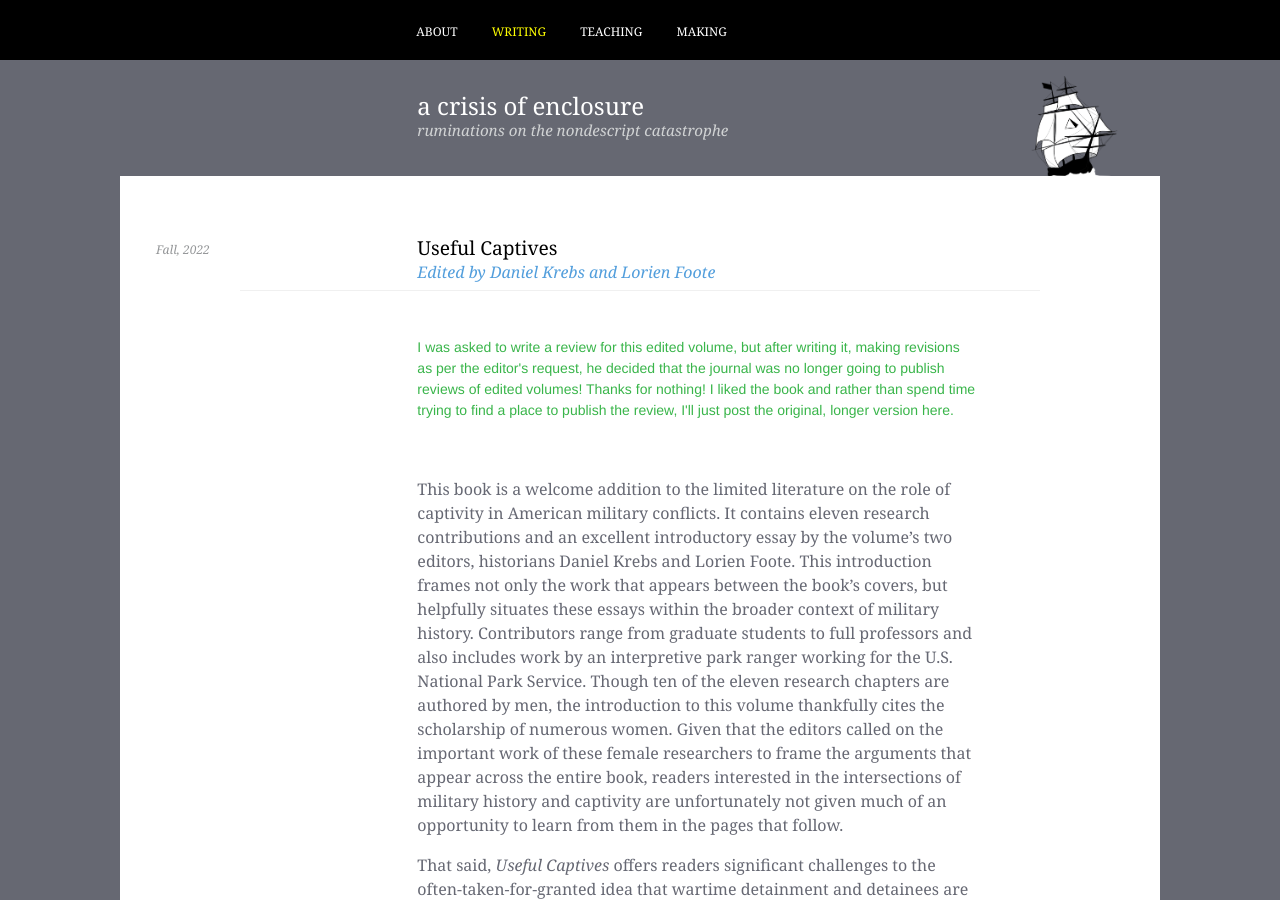
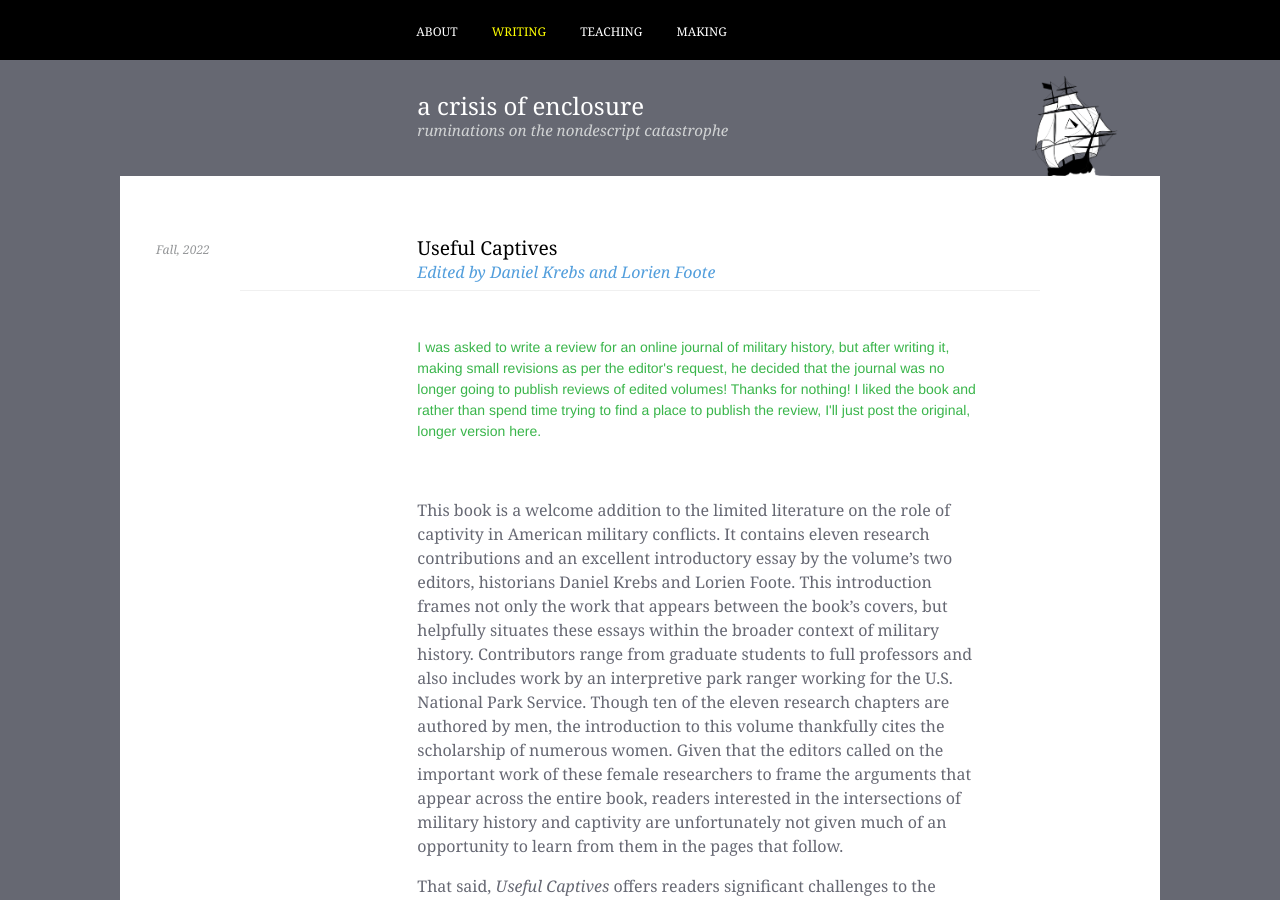
Before and after one commit to nisaface/nisaface.github.io, a Jekyll site: the page category/longform/useful.html, which Jekyll copies as it is, in a window 1280 px wide and 900 px high. Built offline with Jekyll 4.4.1, drawn with Linux system fonts in a browser that asks for light colours.

Commit message:
useful update

```diff
--- a/category/longform/useful.html
+++ b/category/longform/useful.html
@@ -60,7 +60,7 @@
 
 <br>
 
-      <p><cite> I was asked to write a review for this edited volume, but after writing it, making revisions as per the editor's request, he decided that the journal was no longer going to publish reviews of edited volumes! Thanks for nothing! I liked the book and rather than spend time trying to find a place to publish the review, I'll just post the original, longer version here.</cite></p>
+      <p><cite> I was asked to write a review for an online journal of military history, but after writing it, making small revisions as per the editor's request, he decided that the journal was no longer going to publish reviews of edited volumes! Thanks for nothing! I liked the book and rather than spend time trying to find a place to publish the review, I'll just post the original, longer version here.</cite></p>
 
 <br>
 <p>This book is a welcome addition to the limited literature on the role of captivity in American military conflicts. It contains eleven research contributions and an excellent introductory essay by the volume’s two editors, historians Daniel Krebs and Lorien Foote. This introduction frames not only the work that appears between the book’s covers, but helpfully situates these essays within the broader context of military history. Contributors range from graduate students to full professors and also includes work by an interpretive park ranger working for the U.S. National Park Service. Though ten of the eleven research chapters are authored by men, the introduction to this volume thankfully cites the scholarship of numerous women. Given that the editors called on the important work of these female researchers to frame the arguments that appear across the entire book, readers interested in the intersections of military history and captivity are unfortunately not given much of an opportunity to learn from them in the pages that follow.</p>
```
